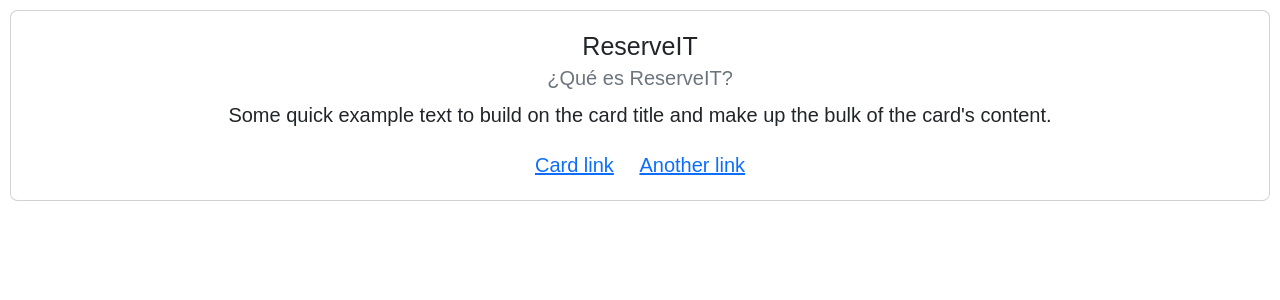
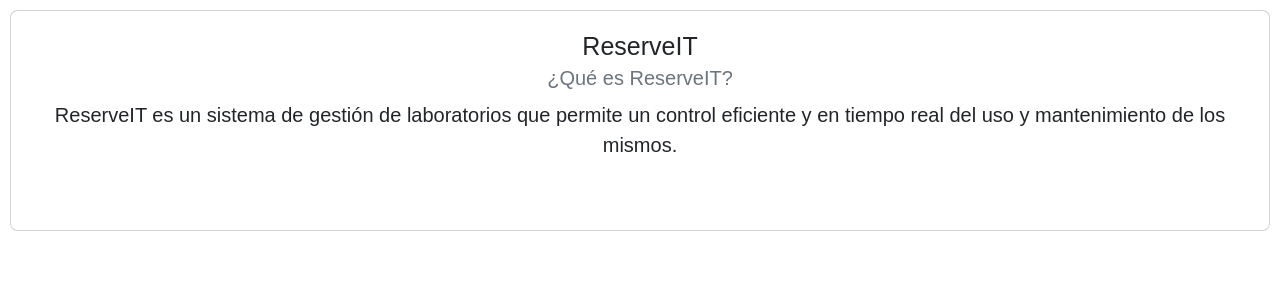
Before and after one commit to SoyHadrian/ReserveIT, a PHP site: page / in a window 1280 px wide. Shown: the part 85-385 px from the top of the page. Run offline with PHP 8.4, Linux system fonts and the light colour scheme.

Commit message:
Cambios, cambios y mas cambios

```diff
--- a/index.php
+++ b/index.php
@@ -42,9 +42,9 @@
             <div class="card-body">
                 <h5 class="card-title">ReserveIT</h5>
                 <h6 class="card-subtitle mb-2 text-muted">¿Qué es ReserveIT?</h6>
-                <p class="card-text">Some quick example text to build on the card title and make up the bulk of the card's content.</p>
-                <a href="#" class="card-link">Card link</a>
-                <a href="#" class="card-link">Another link</a>
+                <p class="card-text">ReserveIT es un sistema de gestión de laboratorios que permite un control eficiente y en tiempo real del uso y mantenimiento de los mismos.</p>
+                <a href="#" class="card-link"></a>
+                <a href="#" class="card-link"></a>
             </div>
         </div>
     </div>
```
Also changed, not shown: labs.php (+4 -3 lines), reportar.php (+6 -1 lines).
